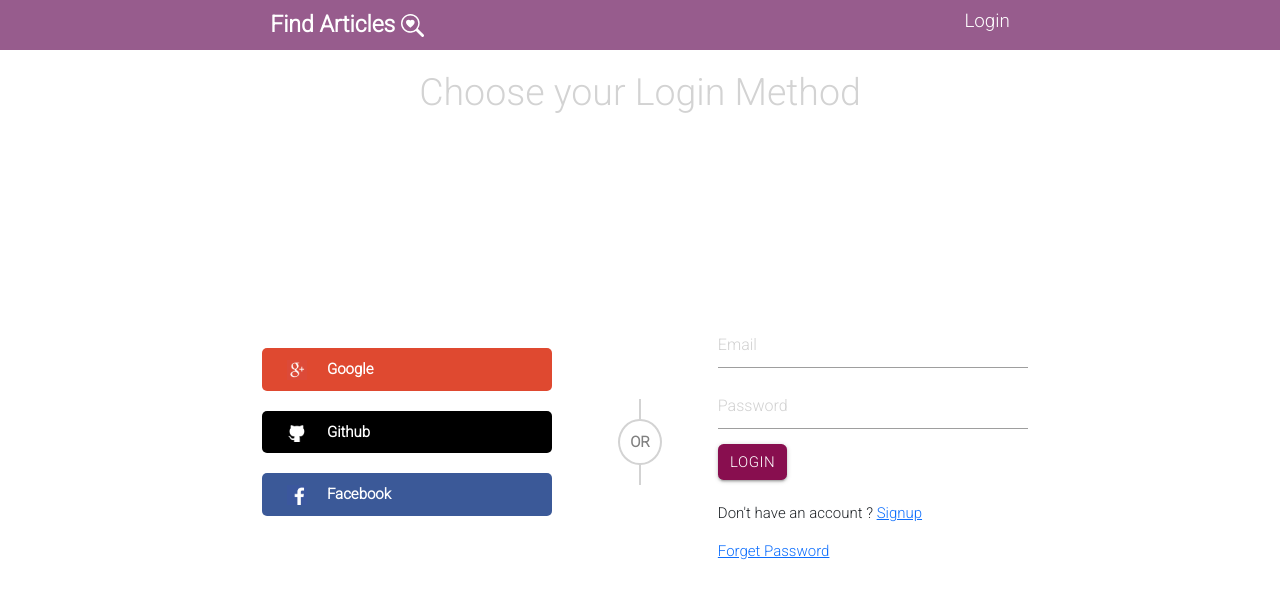
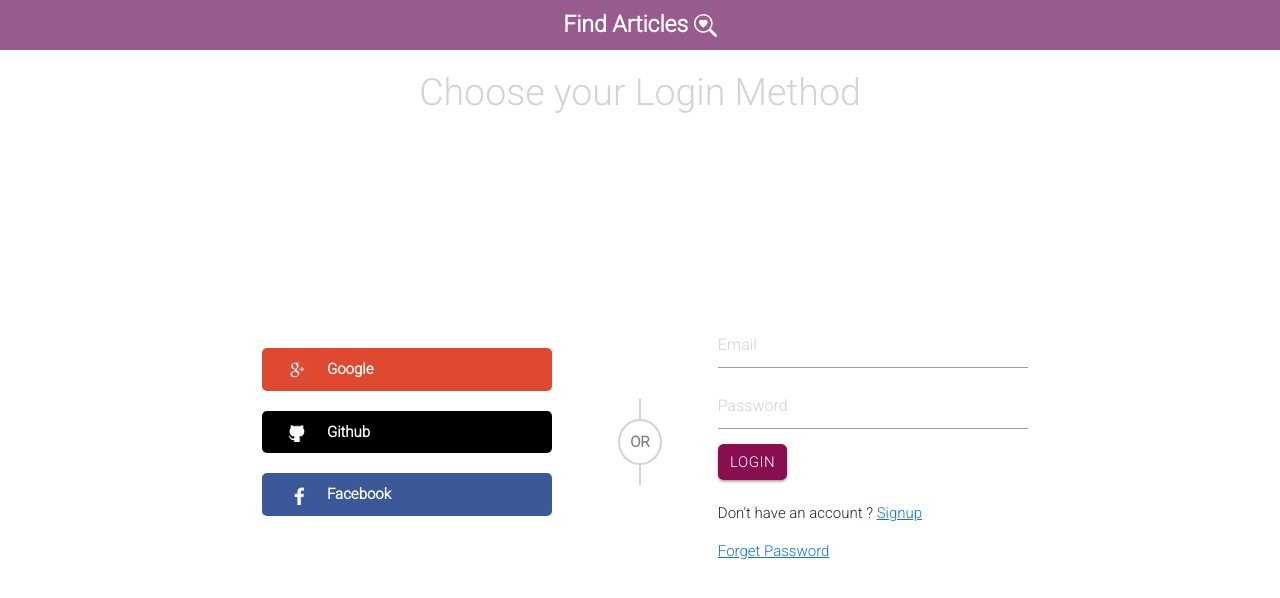
Before and after one commit to Rajeshs1708/Login-logout-with-multiple-OAuth-frontend-, a React (Create React App) app: page /login in a window 1280 px wide. Shown: the top 598 px of the page. Built offline with nearby package versions, Linux system fonts and the light colour scheme; no server answers.

Commit message:
first commit

```diff
--- a/src/Components/Navbar.js
+++ b/src/Components/Navbar.js
@@ -8,7 +8,6 @@
 } from 'react-bootstrap-icons'
 
 function Navbar ({ user }) {
-
   const logout = () => {
     window.open(`${process.env.REACT_APP_BASE_URL}/auth/logout`, '_self')
   }
@@ -18,7 +17,7 @@
       <span className='logo'>
         Find Articles <SearchHeart className='searchIcon' />
       </span>
-      {user? (
+      {user ? (
         <ul className='list d-flex align-items-center list-unstyled'>
           <li className='listItem text-center pe-4'>
             <PersonCircle className='bootIcon' />
@@ -34,9 +33,13 @@
         </ul>
       ) : (
         <>
-          <Link className='link h5' to='/login'>
-            Login
-          </Link>
+          {localStorage.getItem('TOKEN') ? (
+            <Link className='link h5' to='/login'>
+              Login
+            </Link>
+          ) : (
+            <></>
+          )}
         </>
       )}
     </div>
```
